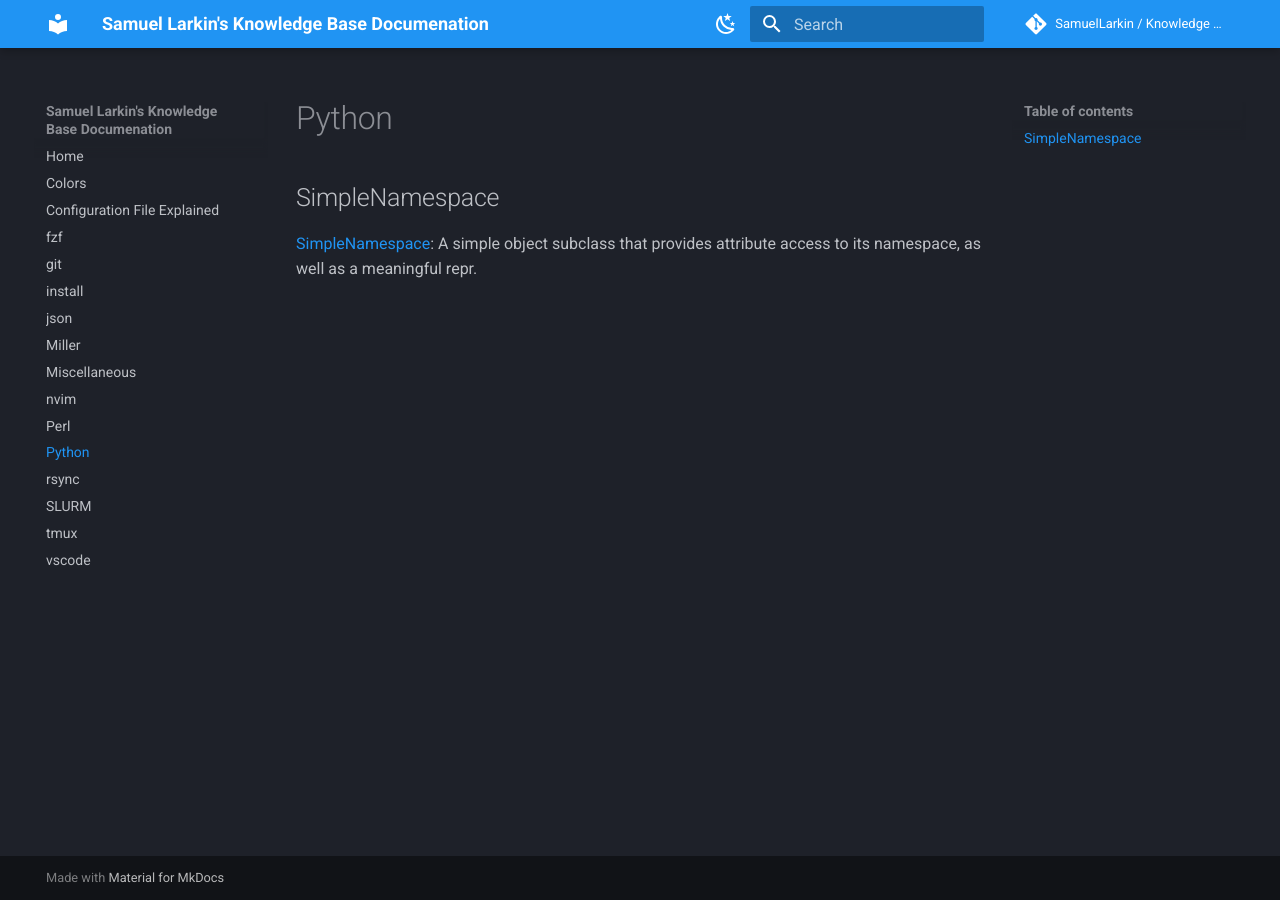
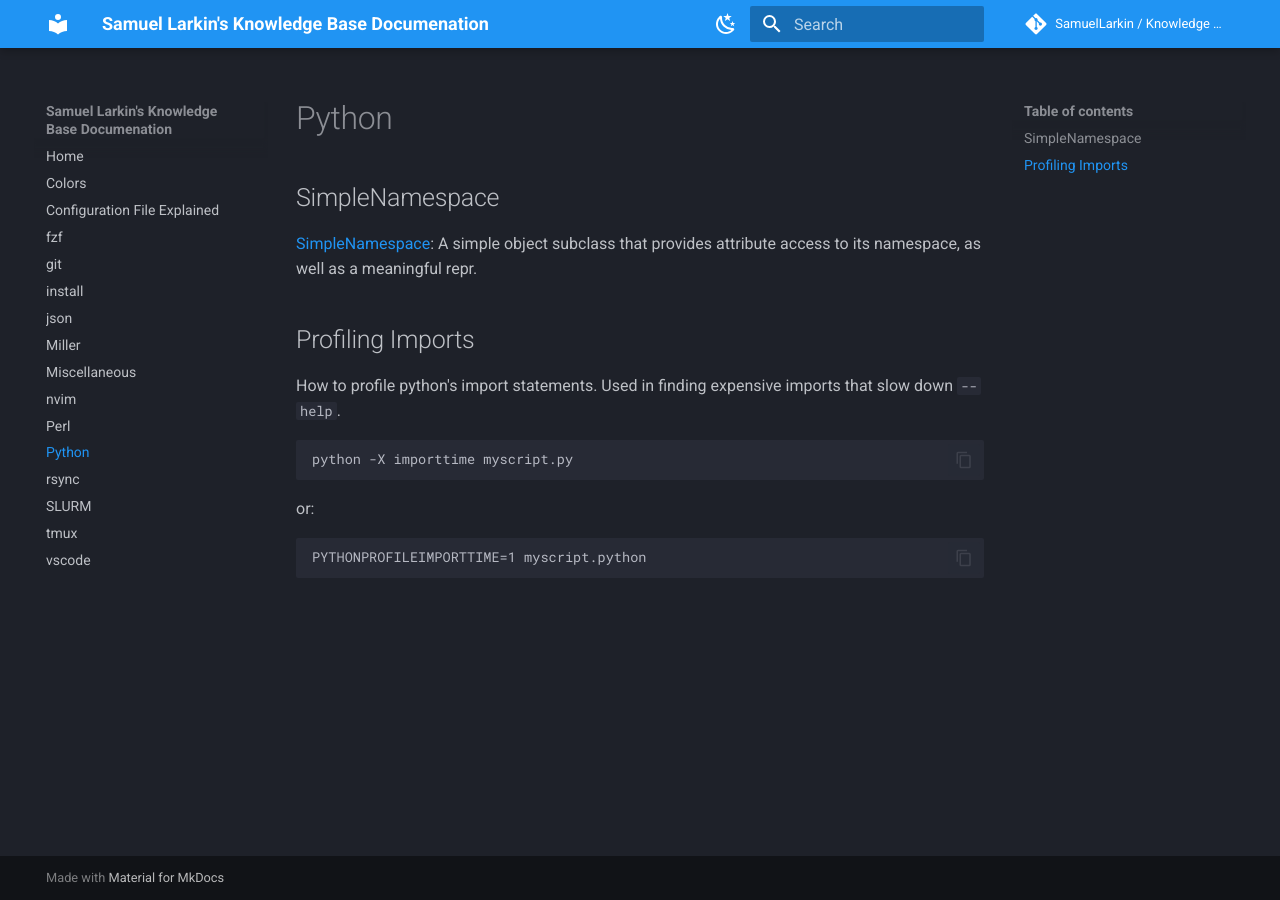
Before and after one commit to SamuelLarkin/kb, an MkDocs documentation site: the page built from docs/python.md, in a window 1280 px wide. Built offline with MkDocs 1.6.1 and Material for MkDocs 9.7.7, drawn with Linux system fonts in a browser that asks for light colours; comment, search, counter and statistics services are not loaded; the version menu is left out.

Commit message:
docs: moved python's profiling section

````diff
--- a/docs/python.md
+++ b/docs/python.md
@@ -5,3 +5,18 @@
 [SimpleNamespace](https://docs.python.org/3/library/types.html#types.SimpleNamespace):
 A simple object subclass that provides attribute access to its namespace, as
 well as a meaningful repr.
+
+## Profiling Imports
+
+How to profile python's import statements.
+Used in finding expensive imports that slow down `--help`.
+
+```sh
+python -X importtime myscript.py
+```
+
+or:
+
+```sh
+PYTHONPROFILEIMPORTTIME=1 myscript.python
+```
````
Also changed, not shown: docs/miscellaneous.md (+0 -15 lines).
